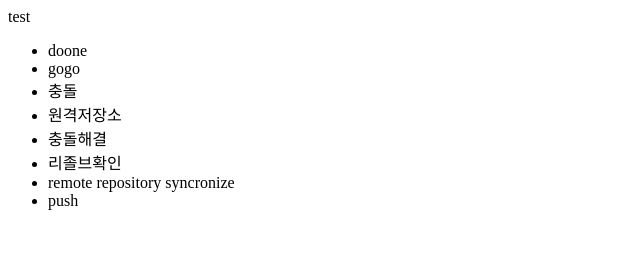
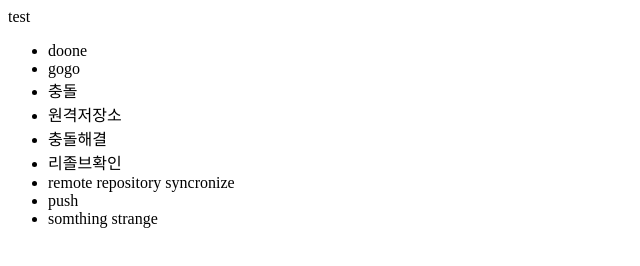
Before and after one commit to jaehokim/opentutorials_higore, a plain HTML site: page index.html in a window 1280 px wide. Shown: the whole page, without its empty margins (0-640 px from the left). Drawn offline with Linux system fonts and the light colour scheme.

Commit message:
is it good

```diff
--- a/index.html
+++ b/index.html
@@ -14,6 +14,7 @@
 			<li>리졸브확인</li>
 			<li>remote repository syncronize</li>
 			<li>push</li>
+			<li>somthing strange</li>
 		</ul>
 	</body>
 </html>
```
